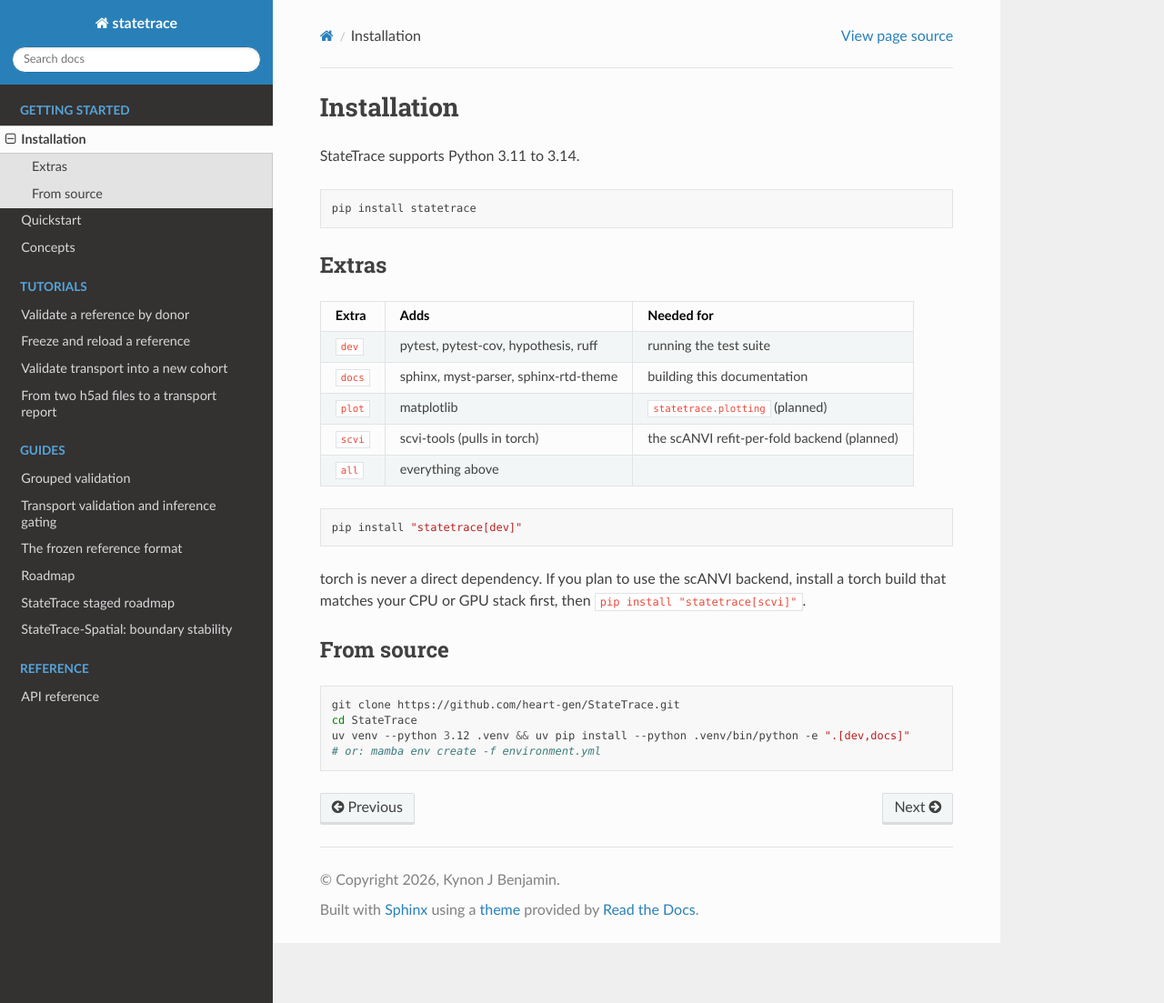
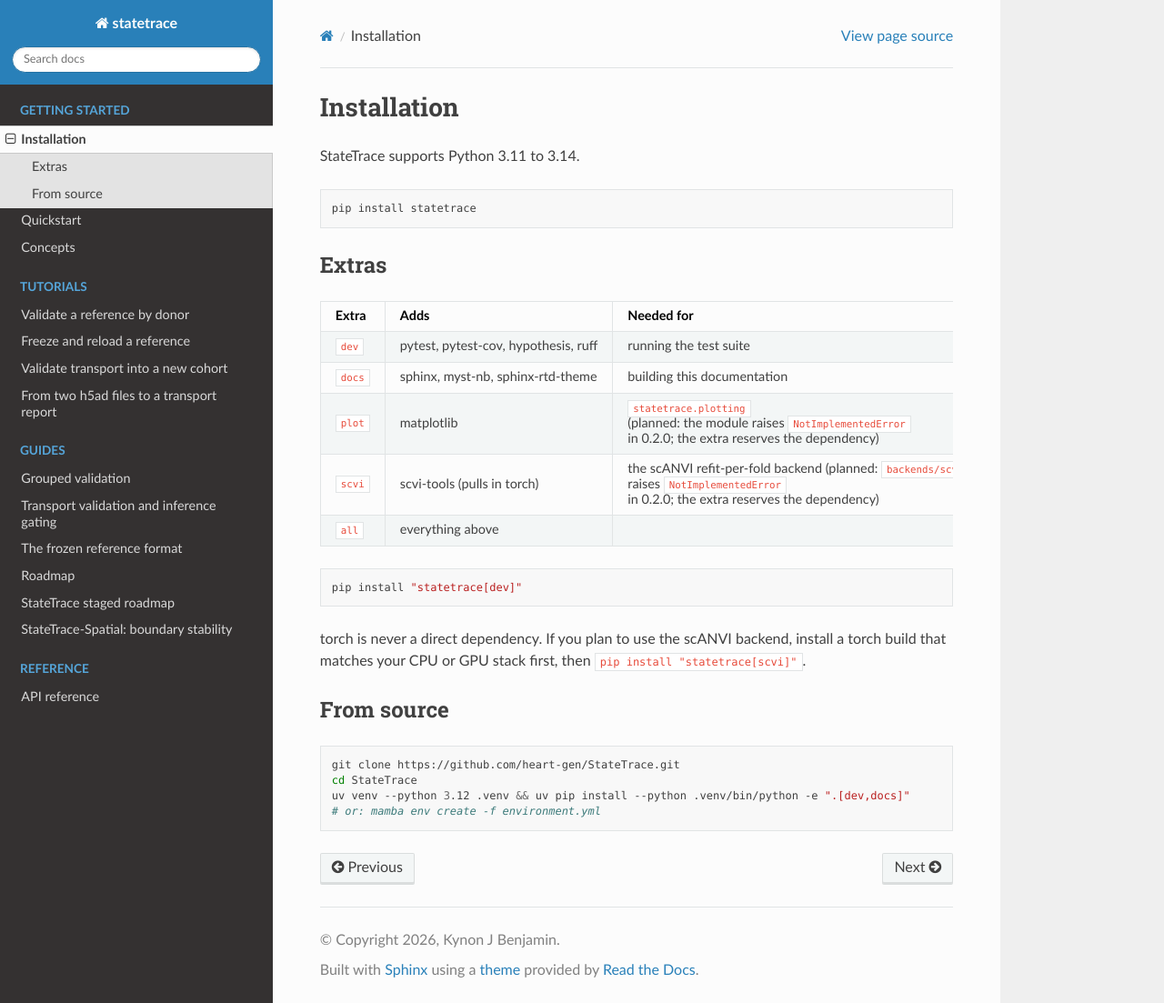
Before and after one commit to heart-gen/StateTrace, a Sphinx documentation site: the page built from docs/installation.md, in a window 1280 px wide and 1103 px high. Shown: the whole window at 91% size. Built offline with Sphinx 7.4.7 and the Read the Docs theme 3.1.0, drawn with Linux system fonts in a browser that asks for light colours.

Commit message:
Release prep 0.2.0: version, changelog, citation, limitations, contributing and Zenodo metadata
Bump pyproject.toml and CITATION.cff to 0.2.0 (date-released to be set to the
tag date) and close the changelog's Unreleased section as 0.2.0 with the G1
outcome and a Known limitations entry. README and docs/installation.md label the
plot and scvi extras as planned (their modules raise NotImplementedError in
0.2.0) and fix the docs extra to myst-nb. README Limitations and docs/concepts.md
state the between-states blind spot of the out-of-reference arm. tutorials/README
replaces the application-specific line with a generic planned tutorial. Add
CONTRIBUTING.md and .zenodo.json. tests/test_transport.py: ruff format only.

````diff
--- a/docs/installation.md
+++ b/docs/installation.md
@@ -11,9 +11,9 @@ pip install statetrace
 | Extra | Adds | Needed for |
 |---|---|---|
 | `dev` | pytest, pytest-cov, hypothesis, ruff | running the test suite |
-| `docs` | sphinx, myst-parser, sphinx-rtd-theme | building this documentation |
-| `plot` | matplotlib | `statetrace.plotting` (planned) |
-| `scvi` | scvi-tools (pulls in torch) | the scANVI refit-per-fold backend (planned) |
+| `docs` | sphinx, myst-nb, sphinx-rtd-theme | building this documentation |
+| `plot` | matplotlib | `statetrace.plotting` (planned: the module raises `NotImplementedError` in 0.2.0; the extra reserves the dependency) |
+| `scvi` | scvi-tools (pulls in torch) | the scANVI refit-per-fold backend (planned: `backends/scvi.py` raises `NotImplementedError` in 0.2.0; the extra reserves the dependency) |
 | `all` | everything above | |
 
 ```bash
--- a/pyproject.toml
+++ b/pyproject.toml
@@ -1,6 +1,6 @@
 [project]
 name = "statetrace"
-version = "0.1.0"
+version = "0.2.0"
 description = "Donor-aware framework for building, freezing, validating and transporting cellular-state references across single-cell datasets."
 readme = "README.md"
 requires-python = ">=3.11,<3.15"
````
Also changed, not shown: CHANGELOG.md (+24 -2 lines), CONTRIBUTING.md (added, +35 -0 lines), README.md (+9 -3 lines), docs/concepts.md (+7 -0 lines), .zenodo.json (added), tutorials/README.md, 2 other files.
